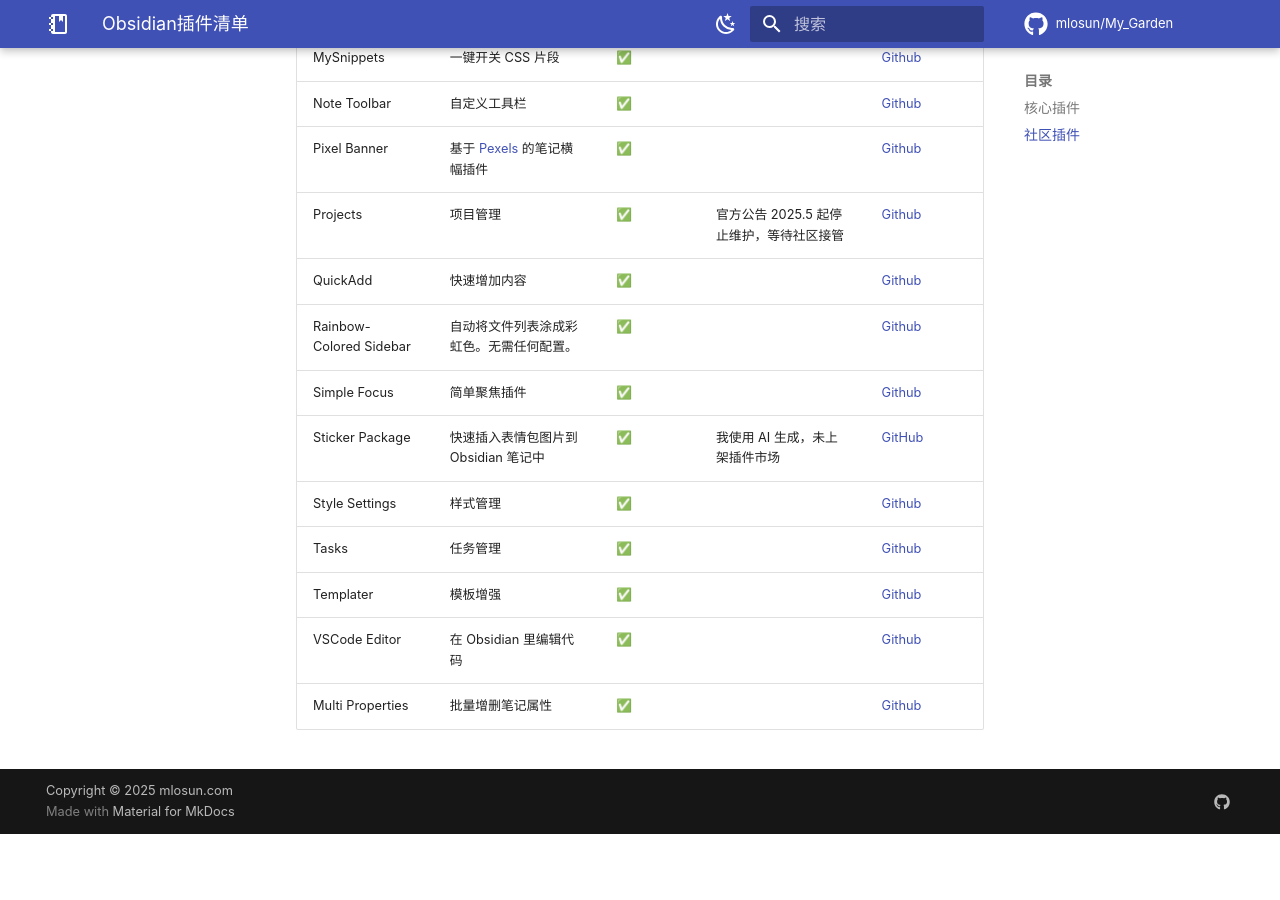
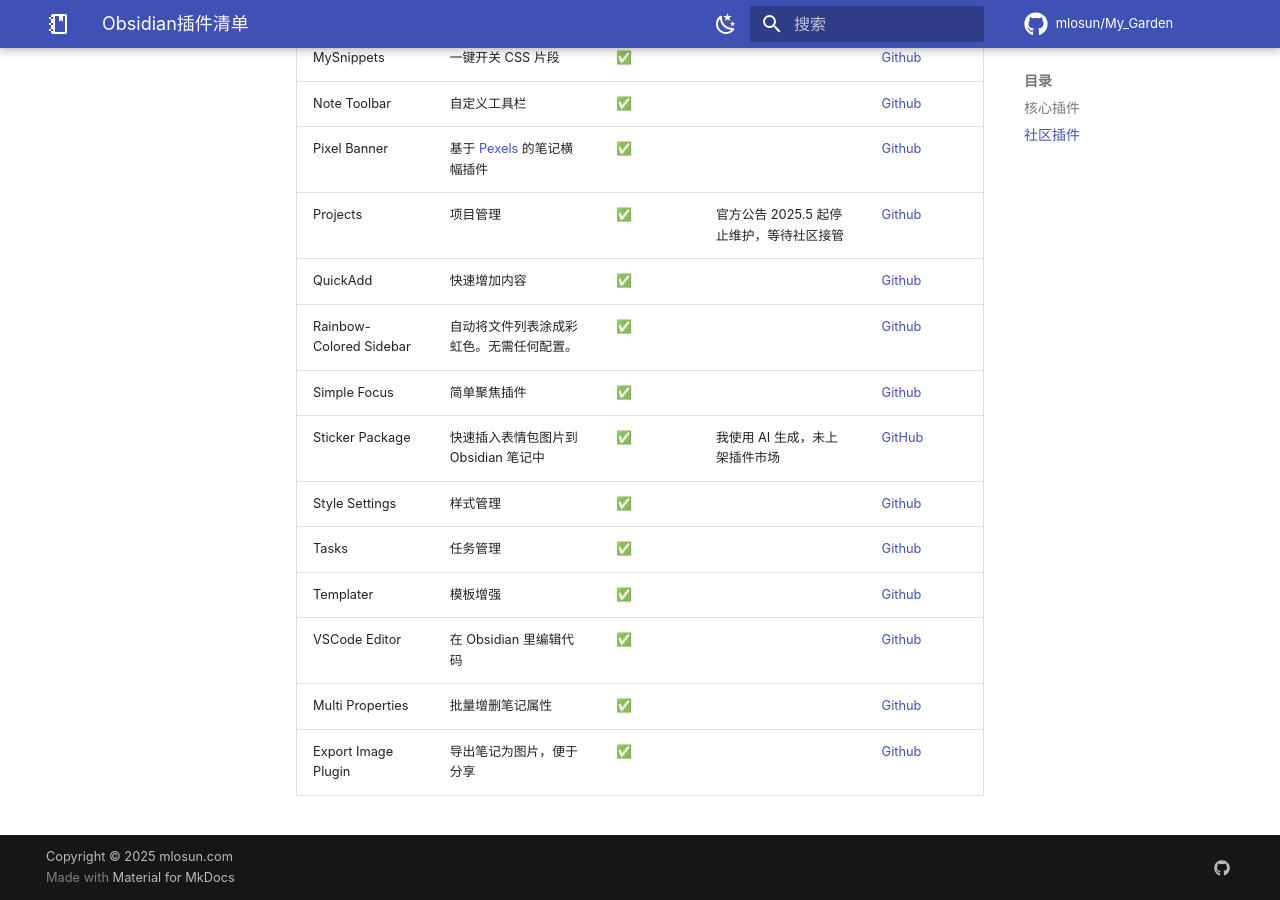
Before and after one commit to mlosun/My_Garden, an MkDocs documentation site: the page built from docs/obsidian/Obsidian插件清单.md, in a window 1280 px wide and 900 px high, scrolled down 3159 px. Built offline with MkDocs 1.6.1 and Material for MkDocs 9.7.7, drawn with Linux system fonts in a browser that asks for light colours; comment, search, counter and statistics services are not loaded; before the commit the page ends 3993 px from its top, so only the background shows below that; some of the changed lines change nothing that is shown.

Commit message:
PUSH NOTE : Obsidian插件清单.md

```diff
--- a/docs/obsidian/Obsidian插件清单.md
+++ b/docs/obsidian/Obsidian插件清单.md
@@ -1,6 +1,6 @@
 ---
 created: 2024-12-01
-updated: 2025-06-09
+updated: 2025-06-10
 share: true
 title: Obsidian插件清单
 ---
@@ -83,3 +83,4 @@
 | Templater                | 模板增强                                               | ✅   |                          | [Github](https://github.com/SilentVoid13/Templater)                                             |
 | VSCode Editor            | 在 Obsidian 里编辑代码                                   | ✅   |                          | [Github](https://github.com/sunxvming/obsidian-vscode-editor)                                   |
 | Multi Properties         | 批量增删笔记属性                                           | ✅   |                          | [Github](https://github.com/technohiker/obsidian-multi-properties)                              |
+| Export Image Plugin      | 导出笔记为图片，便于分享                                       | ✅   |                          | [Github](https://github.com/zhouhua/obsidian-export-image)                                      |
```
